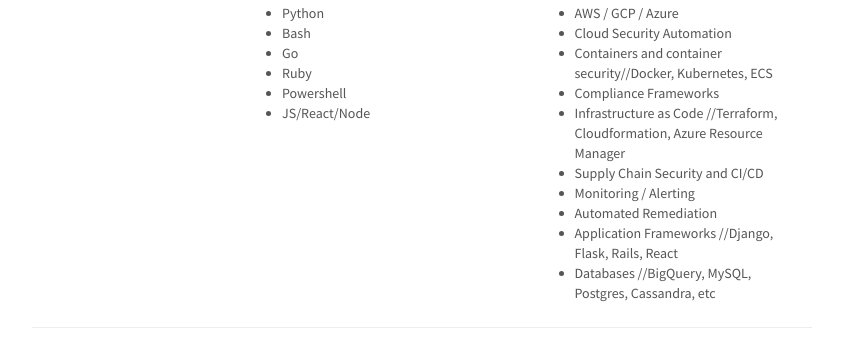
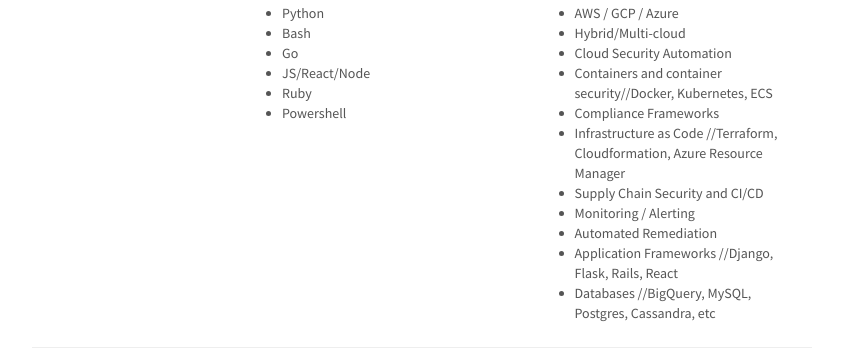
Before and after one commit to iloveicedgreentea/resume, a plain HTML site: page index.html in a window 1280 px wide. Shown: the part 412-763 px from the top of the page, without its empty margins (218-1061 px from the left). Drawn offline with nearby package versions, Linux system fonts and the light colour scheme.

Commit message:
updating resume

```diff
--- a/index.html
+++ b/index.html
@@ -154,11 +154,11 @@
 
                   <li>Go</li>
 
+                  <li>JS/React/Node</li>
+
                   <li>Ruby</li>
 
                   <li>Powershell</li>
-
-                  <li>JS/React/Node</li>
 
                 </ul>
               </div>
@@ -168,6 +168,8 @@
                 <ul>
 
                   <li>AWS / GCP / Azure</li>
+
+                  <li>Hybrid/Multi-cloud</li>
 
                   <li>Cloud Security Automation</li>
 
```
